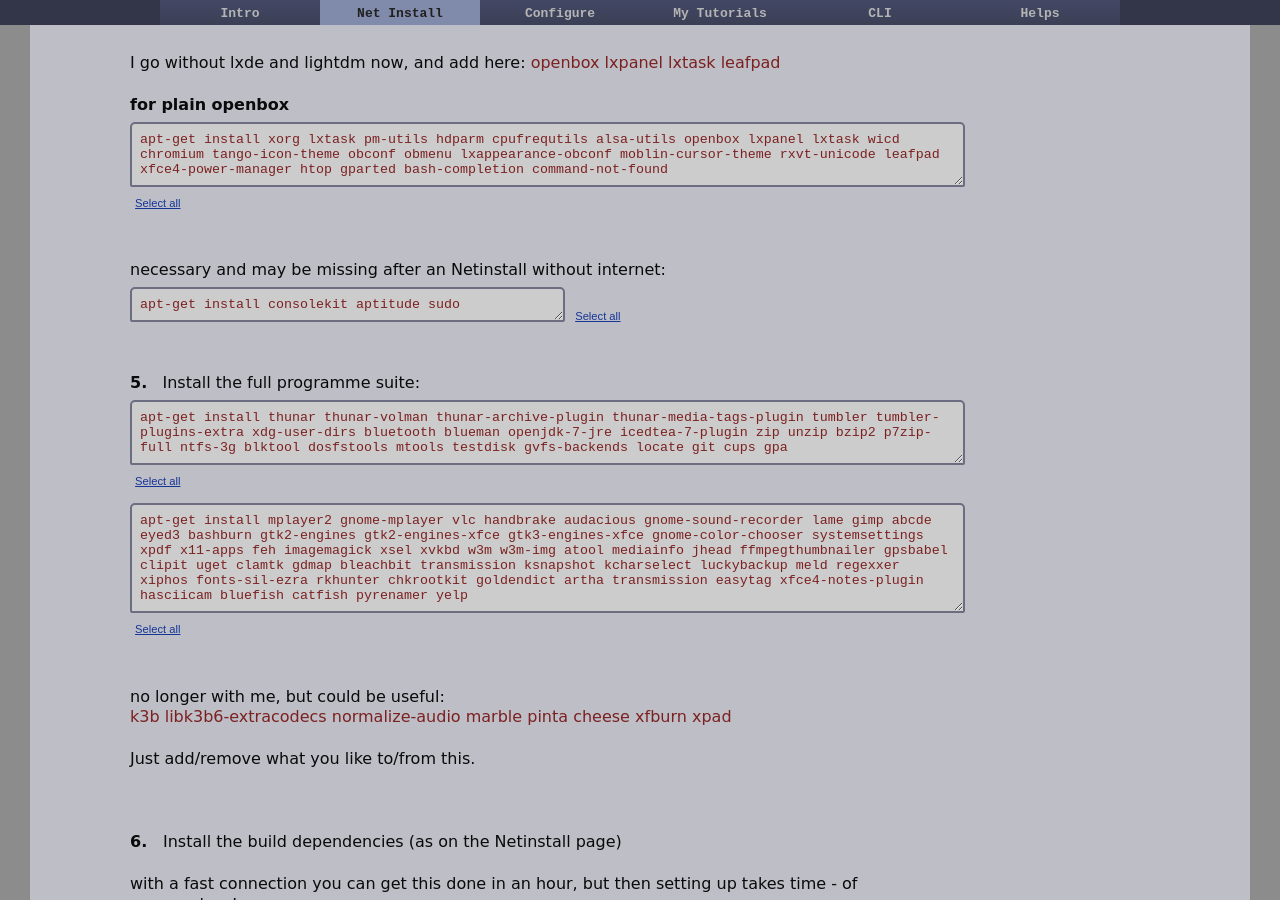
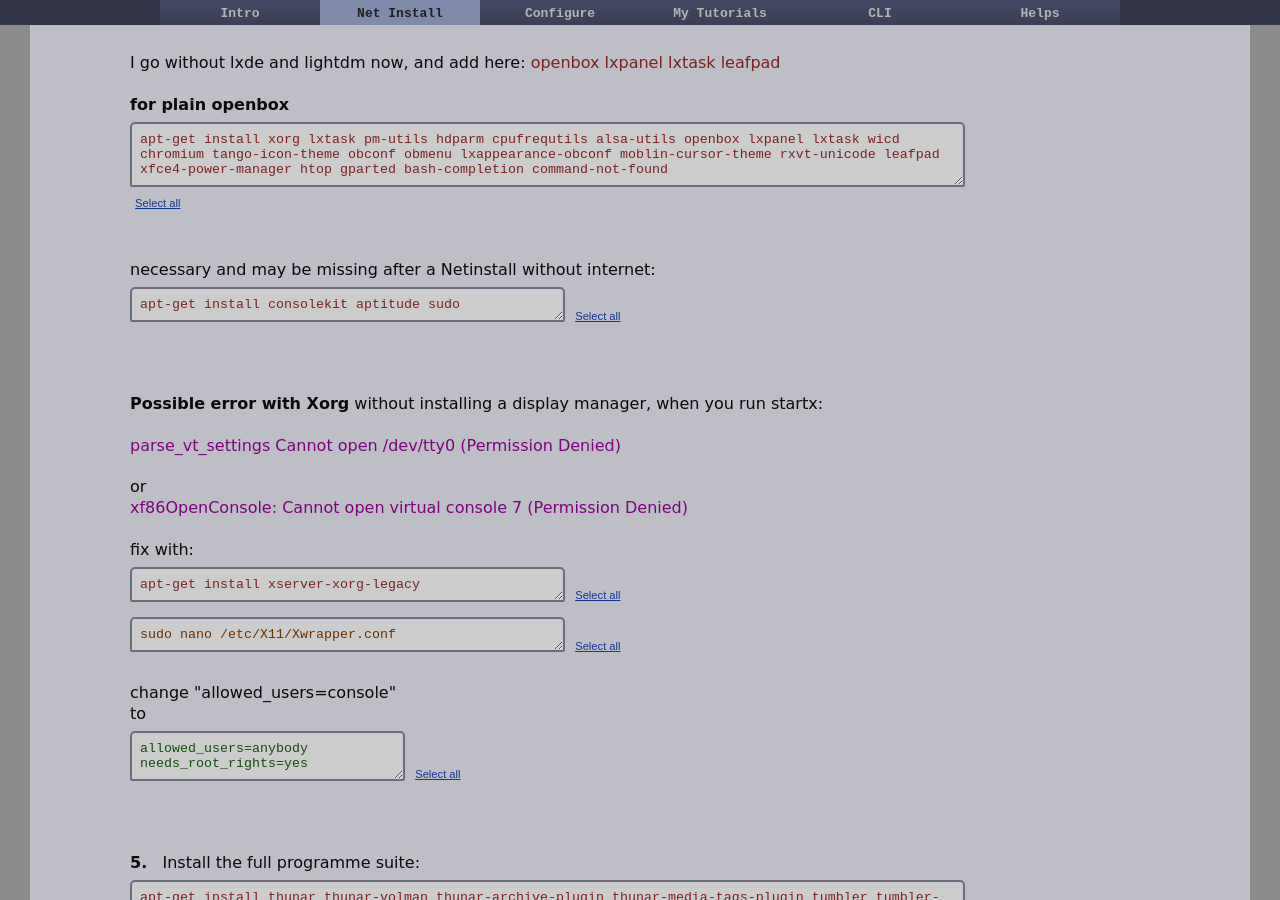
Before and after one commit to dquinton/debian-install, a Jekyll site: the page built from netinstall/lxde-fast.html, in a window 1280 px wide and 900 px high, scrolled down 708 px. Built offline with Jekyll 4.4.1, drawn with Linux system fonts in a browser that asks for light colours.

Commit message:
updating pages

```diff
--- a/config/plain-openbox.html
+++ b/config/plain-openbox.html
@@ -108,7 +108,7 @@
 &nbsp;<input type="button" class="submitLink" value="Select all" onClick="javascript:this.form.T.focus();this.form.T.select();">
 </form>
 
-
+<br>
 up to you if you want another panel app, tint2, xfce4-panel -just add it to OB autostart<br>
 I don't use lxterminal any more, I enjoy using rxvt-unicode (see my <a href="urxvt.html">rxvt-unicode</a> page)
 <br><br>
--- a/netinstall/lxde-fast.html
+++ b/netinstall/lxde-fast.html
@@ -42,13 +42,46 @@
 <br><br>
 
 
-necessary and may be missing after an Netinstall without internet:
+necessary and may be missing after a Netinstall without internet:
 <form>
 <textarea name="T" id="install" rows="1" cols="50">
 apt-get install consolekit aptitude sudo</textarea>
 &nbsp;<input type="button" class="submitLink" value="Select all" onClick="javascript:this.form.T.focus();this.form.T.select();">
 </form>
+<br>
 <br><br>
+
+
+<b id="xorg" class="tag">Possible error with Xorg</b> without installing a display manager, when you run startx:
+<br><br>
+<span style="color:#800080;">parse_vt_settings Cannot open /dev/tty0 (Permission Denied)</span>
+<br><br>
+or<br>
+<span style="color:#800080;">xf86OpenConsole: Cannot open virtual console 7 (Permission Denied)</span>
+<br><br>
+fix with:
+<form>
+<textarea name="T" id="install" rows="1" cols="50">
+apt-get install xserver-xorg-legacy</textarea>
+&nbsp;<input type="button" class="submitLink" value="Select all" onClick="javascript:this.form.T.focus();this.form.T.select();">
+</form>
+
+<form>
+<textarea name="T" id="cmd" rows="1" cols="50">
+sudo nano /etc/X11/Xwrapper.conf</textarea>
+&nbsp;<input type="button" class="submitLink" value="Select all" onClick="javascript:this.form.T.focus();this.form.T.select();">
+</form>
+<br>
+change "allowed_users=console"<br>
+to<br>
+
+<form>
+<textarea name="T" id="file" rows="2" cols="30">
+allowed_users=anybody
+needs_root_rights=yes</textarea>
+&nbsp;<input type="button" class="submitLink" value="Select all" onClick="javascript:this.form.T.focus();this.form.T.select();">
+</form>
+<br><br><br>
 
 
 <b>5.</b>&nbsp;&nbsp; Install the full programme suite:
--- a/netinstall/step1.html
+++ b/netinstall/step1.html
@@ -463,7 +463,7 @@
 <br><br>
 It's possible to run openbox alone without installing the lxde package (but just the parts of it you might need) and without even a Display Manager (login screen etc), but its a little complex to set up unless you're a Debian user already.
 <br><br>
-To do that I leave out lxde and lightdm, and add instead: <span style="color:#7C2020">openbox lxpanel lxtask leafpad</span>.  Then at boot, when reaching the command prompt, just type "startx" and Enter.
+To do that I leave out lxde and lightdm, and add instead: <span style="color:#7C2020">openbox lxpanel lxtask leafpad</span>.  Then at boot, when reaching the command prompt, just type "startx" and Enter. But you may have problems with Xorg display permissions if you opt out of installing a display manager -see <a href="{{site.baseurl}}/netinstall/lxde-fast.html#xorg">Xorg issue</a>
 <br><br>
 <span class="ht">Warning! this is not perhaps a good idea for beginner Debian users.</span> Installing LXDE will be more straightforward. But see see my page, <a href="{{site.baseurl}}/config/plain-openbox.html">plain openbox</a> if this is the way you want to go!
 
```
